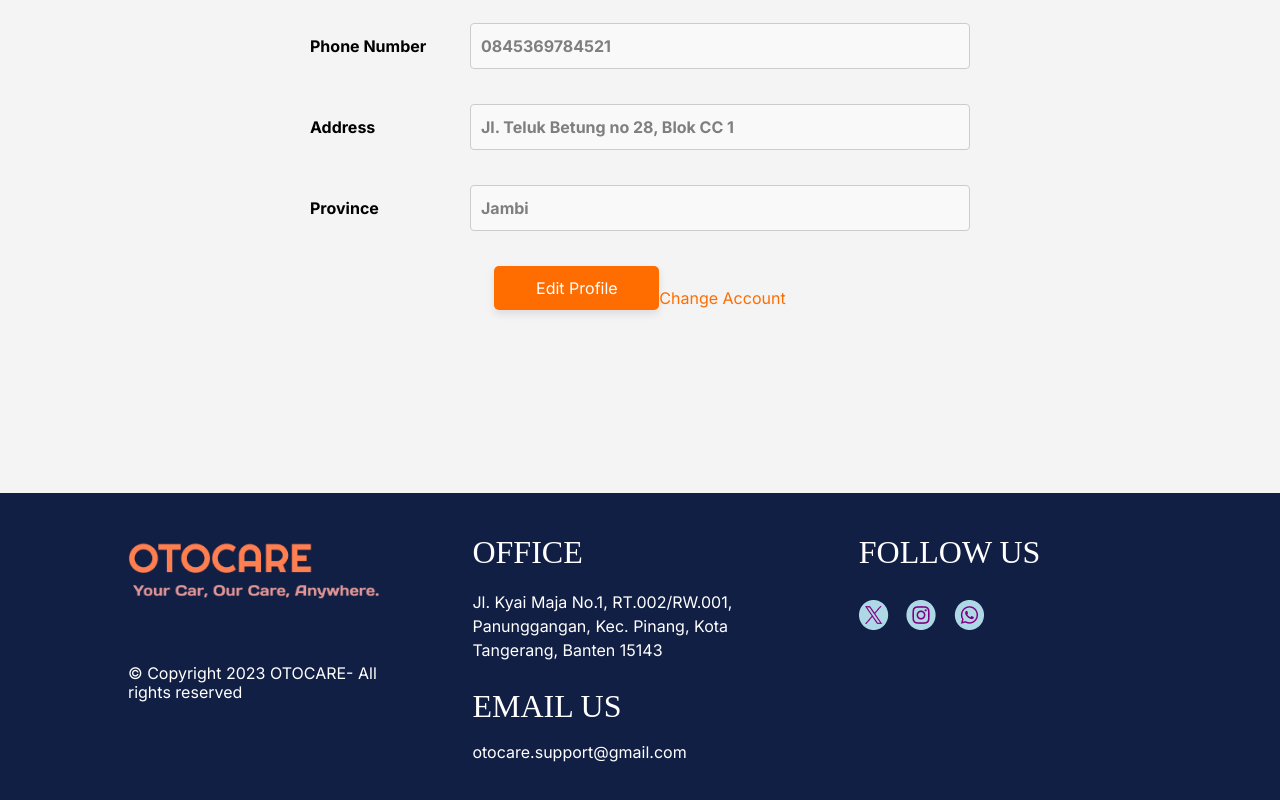
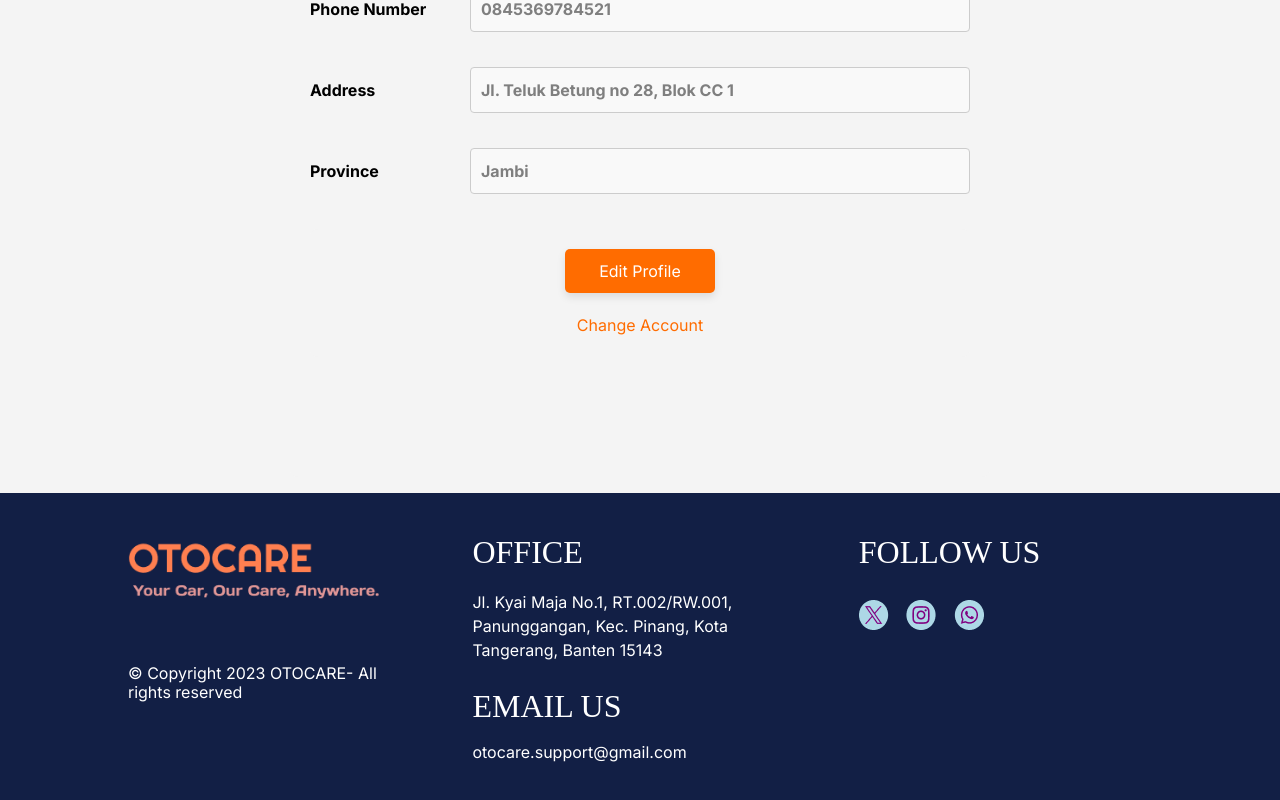
Before and after one commit to XRTN/Otocare-SE, a React (Vite) app: page /profile in a window 1280 px wide. Shown: the part 991-1791 px from the top of the page. Built offline with nearby package versions, Linux system fonts and the light colour scheme; no server answers; sample sign-in values are in the browser's storage; a web font is replaced by a local one.

Commit message:
edit profile, change account position

```diff
--- a/src/components/Profile/ProfilePage.css
+++ b/src/components/Profile/ProfilePage.css
@@ -115,14 +115,21 @@
 }
 
 .button-container {
-  text-align: left;
+  display: flex;
+  flex-direction: column;
+  align-items: flex-start; /* Align items to the left */
+  background-color: #f4f4f4;
+  padding: 20px;
+  border-radius: 8px;
+  max-width: 700px; /* Match the width of UserProfile-wrapper */
+  width: 100%;
 }
 
 .button-container button {
-  background-color: #FF6C00;
-  width: 25%;
+  width: 150px; /* Take full width of the container */
   padding: 10px;
   color: white;
+  background-color: #FF6C00;
   border: none;
   border-radius: 5px;
   font-size: 16px;
@@ -142,6 +149,8 @@
   text-align: left;
   margin-top: 10px;
 }
+
+
 
 .user-info {
   display: flex;
```
